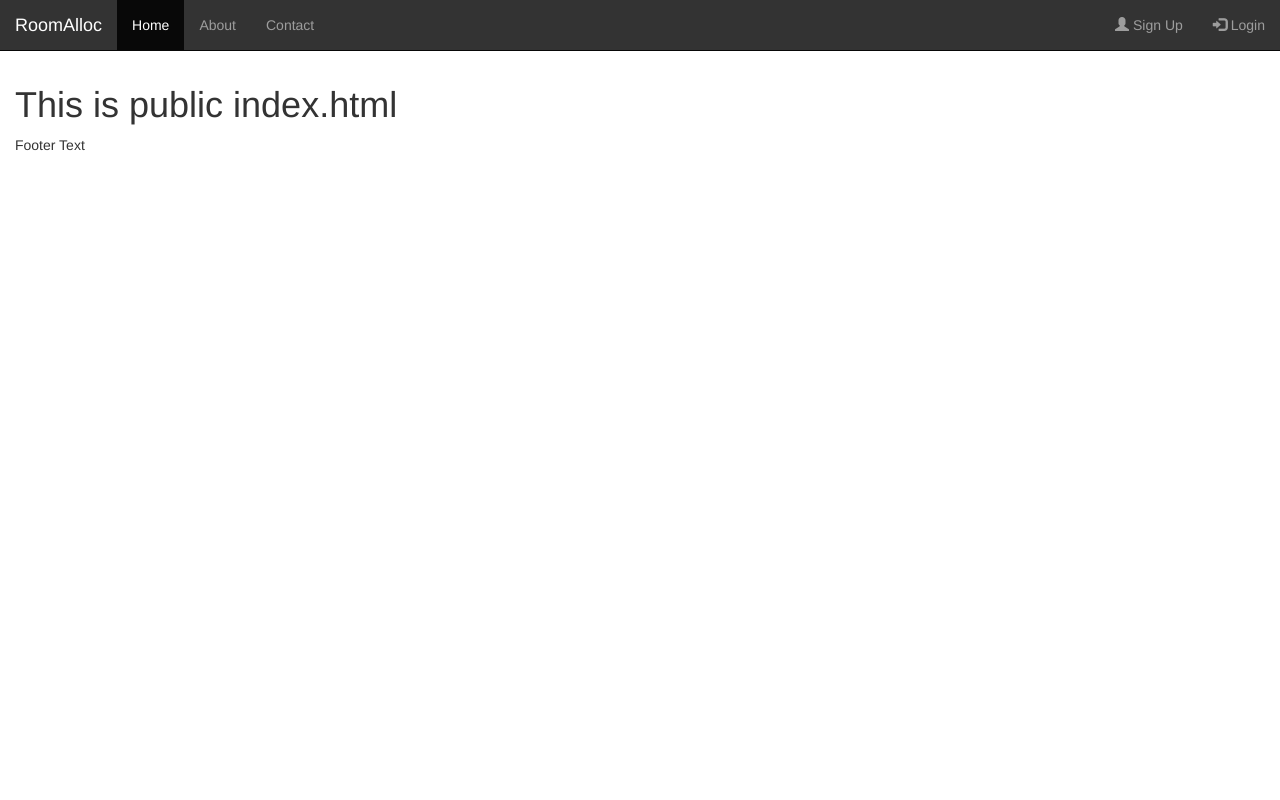
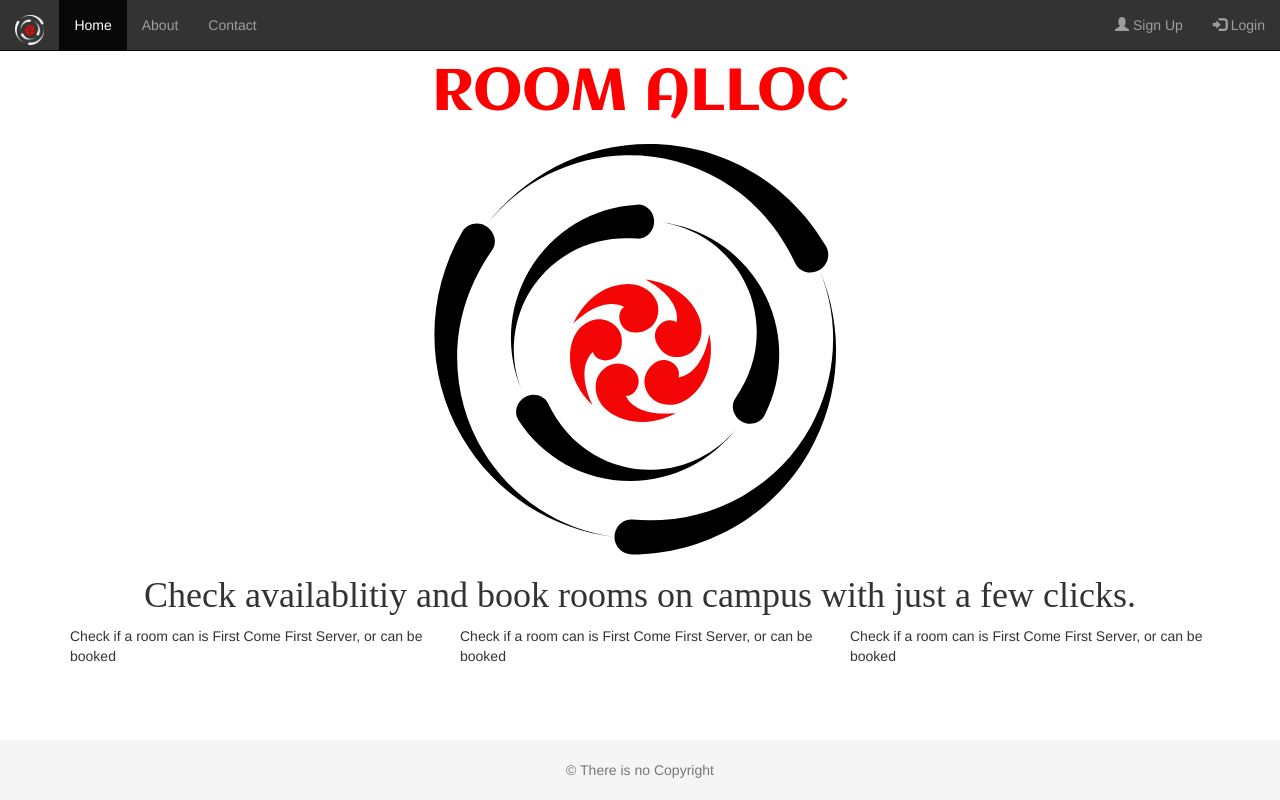
Before and after one commit to cnguyenm/RoomAlloc, a Django app: page / in a window 1280 px wide. Run offline with Django 3.2, Linux system fonts and the light colour scheme; some libraries are stand-ins or nearby versions.

Commit message:
Footer design * page logo * new nav bar * new footer

```diff
--- a/roomalloc/static/roomalloc/custom.css
+++ b/roomalloc/static/roomalloc/custom.css
@@ -9,3 +9,40 @@
 body {
     padding-top:65px;
 }
+
+h1{
+    text-align: center;
+    font-family: "Aclonica";
+}
+
+#logoDiv{
+    margin:0 auto;
+    text-align: center;
+}
+
+#HomeInfo{
+    text-align: center;
+    font-size: 20px;
+    font-family: "Aclonica";
+    display: table;
+    border-collapse: separate;
+    border-spacing: 2px;
+    border-color: gray;
+    width: 75%;
+}
+
+td{
+    text-align: center;
+}
+
+#col1{
+    background-color: #6c99ff;
+}
+
+#col2{
+    background-color: #ff6c6c;
+}
+
+#col3{
+    background-color: #f7ff6c;
+}
--- /dev/null
+++ b/roomalloc/static/roomalloc/footer.css
@@ -0,0 +1,28 @@
+/* Sticky footer styles
+-------------------------------------------------- */
+.footer {
+  position: absolute;
+  bottom: 0;
+  width: 100%;
+  /* Set the fixed height of the footer here */
+  height: 60px;
+  line-height: 60px; /* Vertically center the text there */
+  background-color: #f5f5f5;
+  text-align: center;
+}
+
+.alignleft {
+	float: left;
+}
+.alignright {
+	float: right;
+}
+
+/* Custom page CSS
+-------------------------------------------------- */
+/* Not required for template or sticky footer method. */
+
+.footer > .container {
+  padding-right: 15px;
+  padding-left: 15px;
+}
--- a/roomalloc/templates/roomalloc/base.html
+++ b/roomalloc/templates/roomalloc/base.html
@@ -23,6 +23,8 @@
     <link rel="stylesheet" type="text/css" href="{% static 'roomalloc/custom.css' %}" />
     <link rel="stylesheet" href="https://cdn.jsdelivr.net/npm/animate.css@3.5.2/animate.min.css">
 
+    <!-- Custom Footer -->
+     <link rel="stylesheet" type="text/css" href="{% static 'roomalloc/footer.css' %}" />
     <!-- Block to put in custom link -->
     {% block head_ref %}{% endblock %}
 
@@ -33,7 +35,7 @@
 <nav class="navbar navbar-inverse navbar-fixed-top">
     <div class="container-fluid">
         <div class="navbar-header">
-        <a class="navbar-brand" href="#">RoomAlloc</a>
+        <a class="navbar-brand" href="#"><img style="height:150%" src="{% static 'roomalloc/img/logoWhite.png' %}" alt="Room Alloc"></a>
         </div>
 
         {% block nav %}
@@ -48,8 +50,18 @@
 </div>
 
 <!-- Footer block -->
-<footer class="container-fluid">
-  <p>Footer Text</p>
+<footer class="footer">
+      <div class="container">
+        <span class="text-muted">
+            &copy There is no Copyright</br>
+<!--
+            Developed By:</br>
+            <p class="alignleft">Chau Nguyen Minh</p>
+            Arka Acharya
+            <p class="alignright">Richard Jung</p>
+-->
+        </span>
+      </div>
 </footer>
 
 </body>
--- a/roomalloc/templates/roomalloc/public/index.html
+++ b/roomalloc/templates/roomalloc/public/index.html
@@ -1,10 +1,27 @@
 
 {% extends "./public_base.html" %}
+{% load static %}
+
+{% block container %}
+<div class="container">
+    <div id="logoDiv">
+        <img src="{% static 'roomalloc/img/logo2.png' %}" alt="Room Alloc">
+    </div>
+
+    <h1>Check availablitiy and book rooms on campus with just a few clicks.</h1>
 
 
-{% block container %}
-
-<h1>This is public index.html</h1>
-
-
+    <div class="row">
+        <div class="col-lg-4 col-md-6">
+            <i class="fa fa-bus " aria-hidden="true"></i>
+            Check if a room can is First Come First Server, or can be booked
+        </div>
+        <div class="col-lg-4 col-md-6">
+            Check if a room can is First Come First Server, or can be booked
+        </div>
+        <div class="col-lg-4 col-md-6">
+            Check if a room can is First Come First Server, or can be booked
+        </div>
+    </div>
+</div>
 {% endblock %}
```
Also changed, not shown: roomalloc/static/roomalloc/img/iPad.png (added), roomalloc/static/roomalloc/img/logo.png (added), roomalloc/static/roomalloc/img/logo2.png (added), roomalloc/static/roomalloc/img/logoImg.png (added), roomalloc/static/roomalloc/img/logoWhite.png (added), roomalloc/static/roomalloc/img/t-shirt.png (added).
